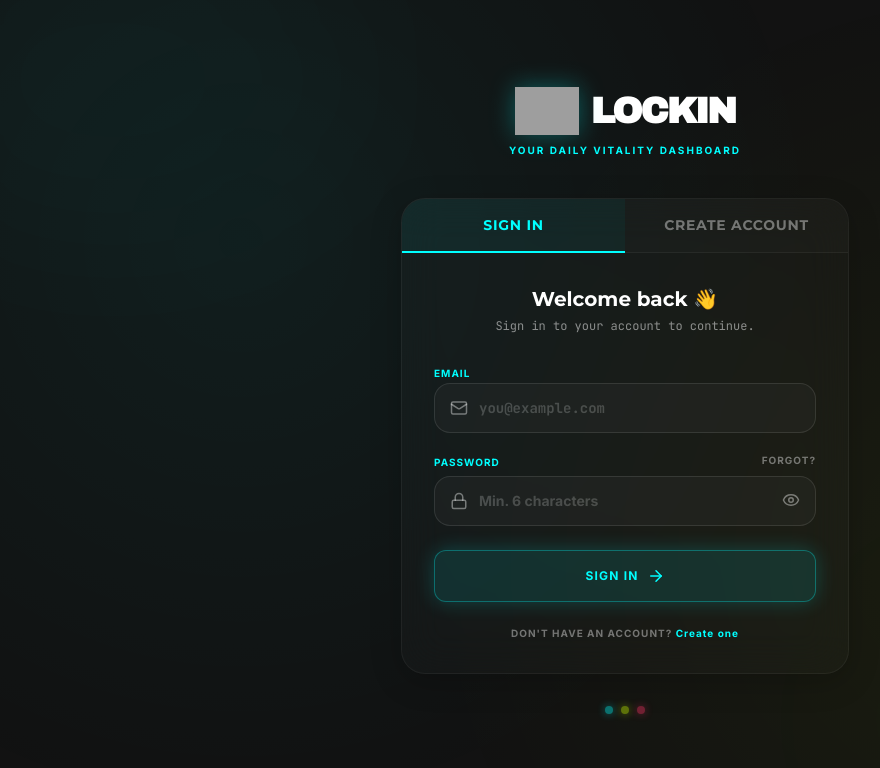
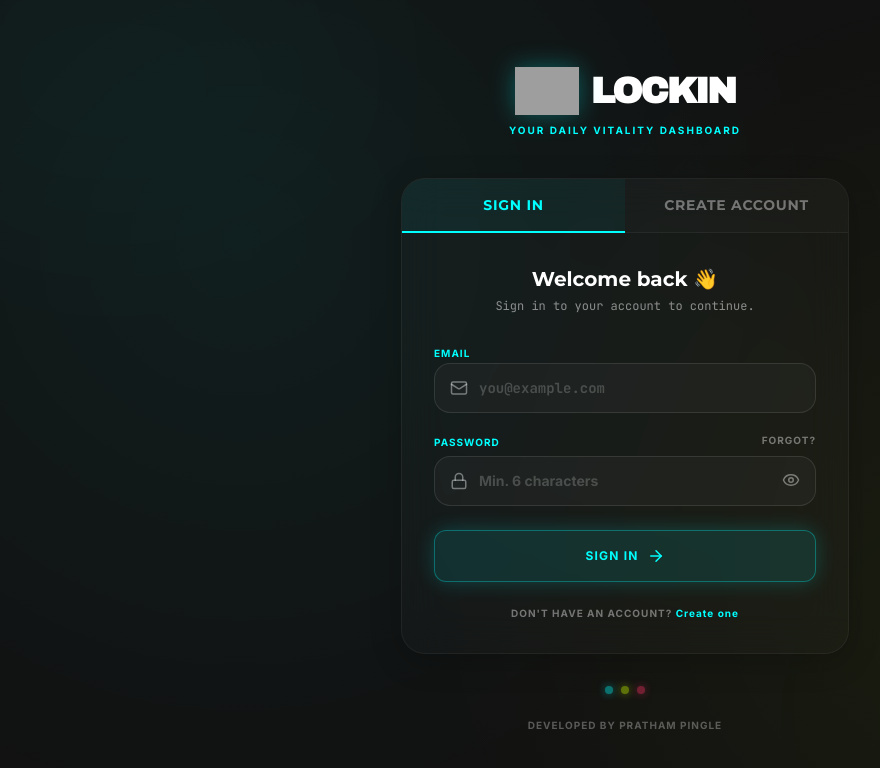
Before and after one commit to pratham092006/lockin-app, a React (Vite) app: page /login in a window 1280 px wide. Shown: the top 768 px of the page, without its empty margins (15-895 px from the left). Built offline with nearby package versions, Linux system fonts and the light colour scheme; no server answers; grey boxes are pictures that could not be loaded.

Commit message:
Add developed by Pratham Pingle credits

```diff
--- a/src/components/Layout.jsx
+++ b/src/components/Layout.jsx
@@ -68,7 +68,7 @@ function Sidebar({ open, onClose, user }) {
         </div>
 
         {/* User snippet */}
-        <div className="p-4" style={{ borderTop: '1px solid rgba(255,255,255,0.06)' }}>
+        <div className="p-4 flex flex-col justify-between" style={{ borderTop: '1px solid rgba(255,255,255,0.06)' }}>
           <div className="flex items-center gap-3 p-3 rounded-[16px] border border-white/5 bg-white/5 transition-colors hover:bg-white/10">
             <div className="size-9 rounded-full overflow-hidden shrink-0 flex items-center justify-center glow-lime"
               style={{ background: 'linear-gradient(135deg, #00FFFF, #CCFF00)' }}>
@@ -82,6 +82,11 @@ function Sidebar({ open, onClose, user }) {
               </p>
               <p className="text-xs truncate mono-data" style={{ color: 'rgba(255,255,255,0.5)' }}>{user?.email || ''}</p>
             </div>
+          </div>
+          <div className="mt-4 text-center">
+            <p className="text-[10px] uppercase tracking-widest font-bold text-white/30">
+              Developed by Pratham Pingle
+            </p>
           </div>
         </div>
       </aside>
--- a/src/pages/Login.jsx
+++ b/src/pages/Login.jsx
@@ -274,6 +274,13 @@ export default function Login() {
             </div>
           </div>
 
+          {/* Credit */}
+          <div className="mt-6 text-center">
+            <p className="text-[10px] uppercase tracking-widest font-bold text-white/30">
+              Developed by Pratham Pingle
+            </p>
+          </div>
+
         </div>
       </main>
     </div>
--- a/src/pages/Onboarding.jsx
+++ b/src/pages/Onboarding.jsx
@@ -475,6 +475,13 @@ export default function Onboarding() {
             </button>
           </div>
         )}
+
+        {/* Credit */}
+        <div className="mt-8 text-center pb-4">
+          <p className="text-[10px] uppercase tracking-widest font-bold text-white/30">
+            Developed by Pratham Pingle
+          </p>
+        </div>
       </div>
     </div>
   );
--- a/src/pages/Settings.jsx
+++ b/src/pages/Settings.jsx
@@ -272,6 +272,13 @@ export default function Settings() {
         style={{ background: 'rgba(248, 113, 113, 0.05)', borderColor: 'rgba(248, 113, 113, 0.2)' }}>
         <LogOut size={16} /> Sign Out
       </button>
+
+      {/* Credit */}
+      <div className="mt-8 text-center pb-4">
+        <p className="text-[10px] uppercase tracking-widest font-bold text-white/30">
+          Developed by Pratham Pingle
+        </p>
+      </div>
     </div>
   );
 }
```
